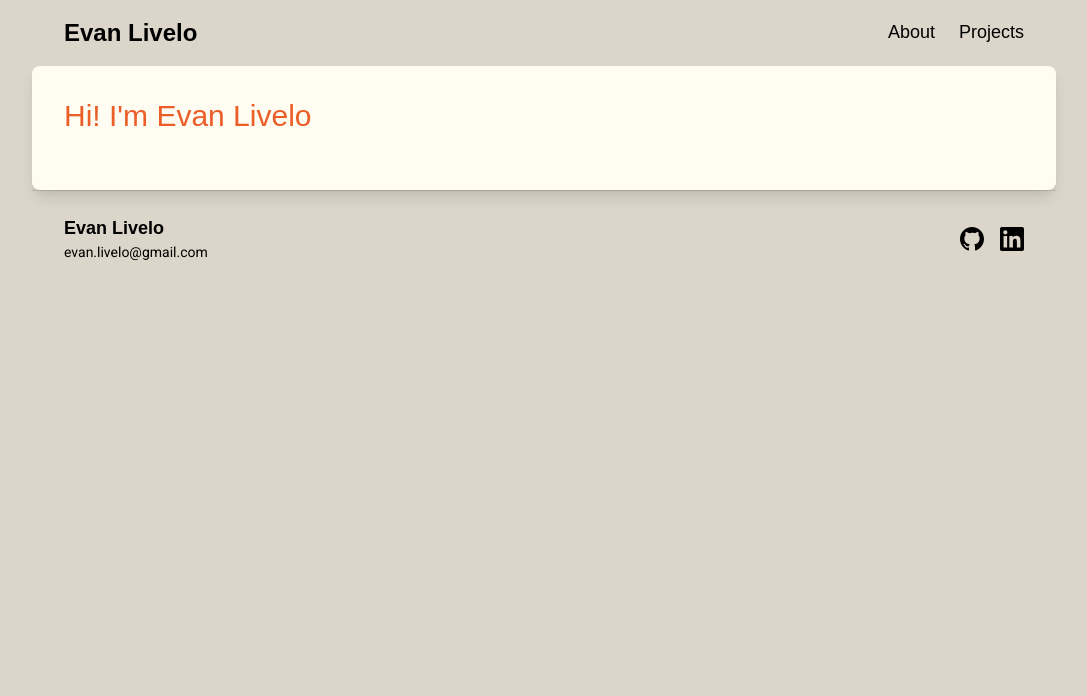
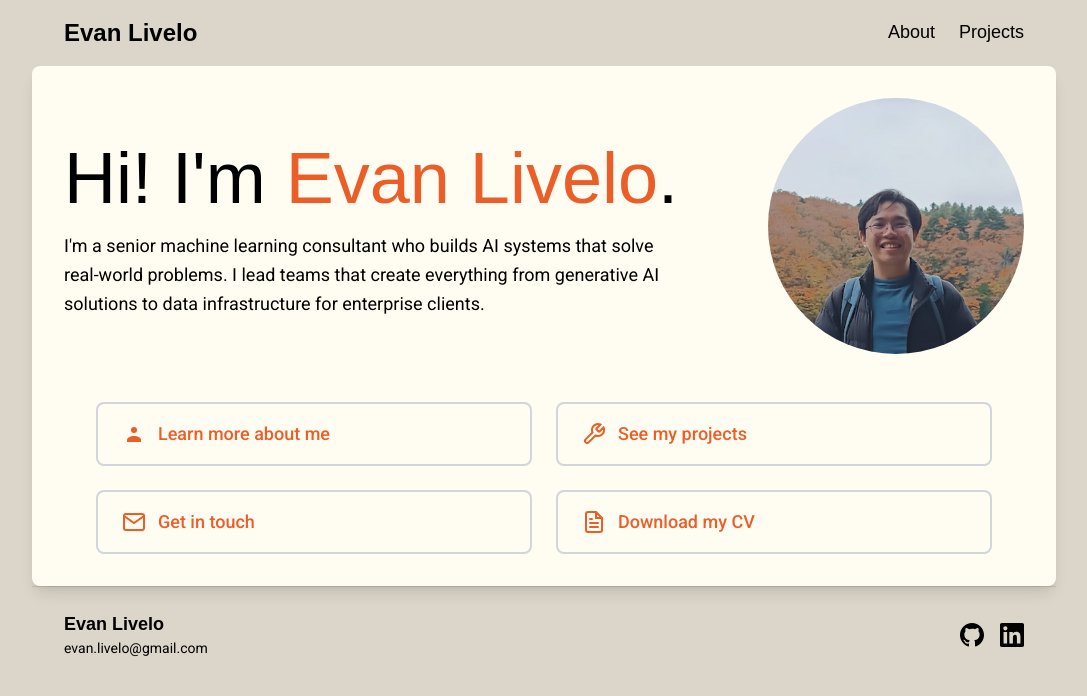
Before and after one commit to vandenn/evanlivelo.com, a Next.js app: page / in a window 1280 px wide. Shown: the top 696 px of the page, without its empty margins (96-1183 px from the left). Built offline with nearby package versions, Linux system fonts and the light colour scheme; a web font is replaced by a local one.

Commit message:
Stylize the home page

```diff
--- a/src/app/page.tsx
+++ b/src/app/page.tsx
@@ -1,9 +1,89 @@
+import Image from "next/image";
+
 export default function Home() {
   return (
     <>
-      <h1 className="text-3xl mb-6">
-        Hi! I'm Evan Livelo
-      </h1>
+      {/* Two-column header section */}
+      <div className="grid grid-cols-1 lg:grid-cols-[2fr_1fr] gap-8 items-center mb-12 max-sm:gap-6">
+        {/* Left column - Text content */}
+        <div className="space-y-2">
+          <h1 className="text-5xl lg:text-7xl leading-tight">
+            <span style={{ color: "var(--text)" }}>Hi! I'm </span>
+            <span style={{ color: "var(--accent)" }}>Evan Livelo</span>
+            <span style={{ color: "var(--text)" }}>.</span>
+          </h1>
+
+          <div className="text-base lg:text-lg leading-relaxed">
+            <p>I'm a senior machine learning consultant who builds AI systems that solve real-world problems. I lead teams that create everything from generative AI solutions to data infrastructure for enterprise clients.</p>
+          </div>
+        </div>
+
+        {/* Right column - Profile picture */}
+        <div className="flex justify-center lg:justify-end max-sm:order-first">
+          <div className="relative w-40 h-40 lg:w-64 lg:h-64">
+            <Image
+              src="/me.png"
+              alt="Evan Livelo"
+              fill
+              className="rounded-full object-cover"
+              priority
+            />
+          </div>
+        </div>
+      </div>
+
+      {/* Rest of content */}
+      <div className="space-y-6">
+        <div className="grid grid-cols-1 md:grid-cols-2 gap-6 max-w-4xl mx-auto">
+          <a
+            href="/about"
+            className="flex items-center gap-3 px-6 py-4 border-2 border-gray-300 rounded-lg hover:border-gray-400 hover:shadow-md transition-all duration-200 text-lg font-medium"
+          >
+            <svg width="24" height="24" viewBox="0 0 24 24" fill="none" xmlns="http://www.w3.org/2000/svg">
+              <circle cx="12" cy="8" r="3" fill="currentColor"/>
+              <path d="M12 14c-4 0-7 2-7 4v2h14v-2c0-2-3-4-7-4z" fill="currentColor"/>
+            </svg>
+            Learn more about me
+          </a>
+
+          <a
+            href="/projects"
+            className="flex items-center gap-3 px-6 py-4 border-2 border-gray-300 rounded-lg hover:border-gray-400 hover:shadow-md transition-all duration-200 text-lg font-medium"
+          >
+            <svg width="24" height="24" viewBox="0 0 24 24" fill="none" xmlns="http://www.w3.org/2000/svg">
+              <path d="M14.7 6.3a1 1 0 0 0 0 1.4l1.6 1.6a1 1 0 0 0 1.4 0l3.77-3.77a6 6 0 0 1-7.94 7.94l-6.91 6.91a2.12 2.12 0 0 1-3-3l6.91-6.91a6 6 0 0 1 7.94-7.94l-3.76 3.76z" stroke="currentColor" strokeWidth="2" fill="none"/>
+            </svg>
+            See my projects
+          </a>
+
+          <a
+            href="mailto:evan.livelo@gmail.com"
+            className="flex items-center gap-3 px-6 py-4 border-2 border-gray-300 rounded-lg hover:border-gray-400 hover:shadow-md transition-all duration-200 text-lg font-medium"
+          >
+            <svg width="24" height="24" viewBox="0 0 24 24" fill="none" xmlns="http://www.w3.org/2000/svg">
+              <rect x="2" y="4" width="20" height="16" rx="2" stroke="currentColor" strokeWidth="2" fill="none"/>
+              <path d="M2 6l10 7 10-7" stroke="currentColor" strokeWidth="2" strokeLinecap="round"/>
+            </svg>
+            Get in touch
+          </a>
+
+          <a
+            href="https://drive.google.com/file/d/1lVXxnXQq8VAEACIecbdmW-O1AFSAf2e0/view?usp=sharing"
+            target="_blank"
+            rel="noopener noreferrer"
+            className="flex items-center gap-3 px-6 py-4 border-2 border-gray-300 rounded-lg hover:border-gray-400 hover:shadow-md transition-all duration-200 text-lg font-medium"
+          >
+            <svg width="24" height="24" viewBox="0 0 24 24" fill="none" xmlns="http://www.w3.org/2000/svg">
+              <path d="M14 2H6a2 2 0 0 0-2 2v16a2 2 0 0 0 2 2h12a2 2 0 0 0 2-2V8z" stroke="currentColor" strokeWidth="2" fill="none"/>
+              <polyline points="14,2 14,8 20,8" stroke="currentColor" strokeWidth="2" fill="none"/>
+              <line x1="16" y1="13" x2="8" y2="13" stroke="currentColor" strokeWidth="2" strokeLinecap="round"/>
+              <line x1="16" y1="17" x2="8" y2="17" stroke="currentColor" strokeWidth="2" strokeLinecap="round"/>
+              <polyline points="10,9 9,9 8,9" stroke="currentColor" strokeWidth="2" strokeLinecap="round"/>
+            </svg>
+            Download my CV
+          </a>
+        </div>
+      </div>
     </>
   );
 }
```
